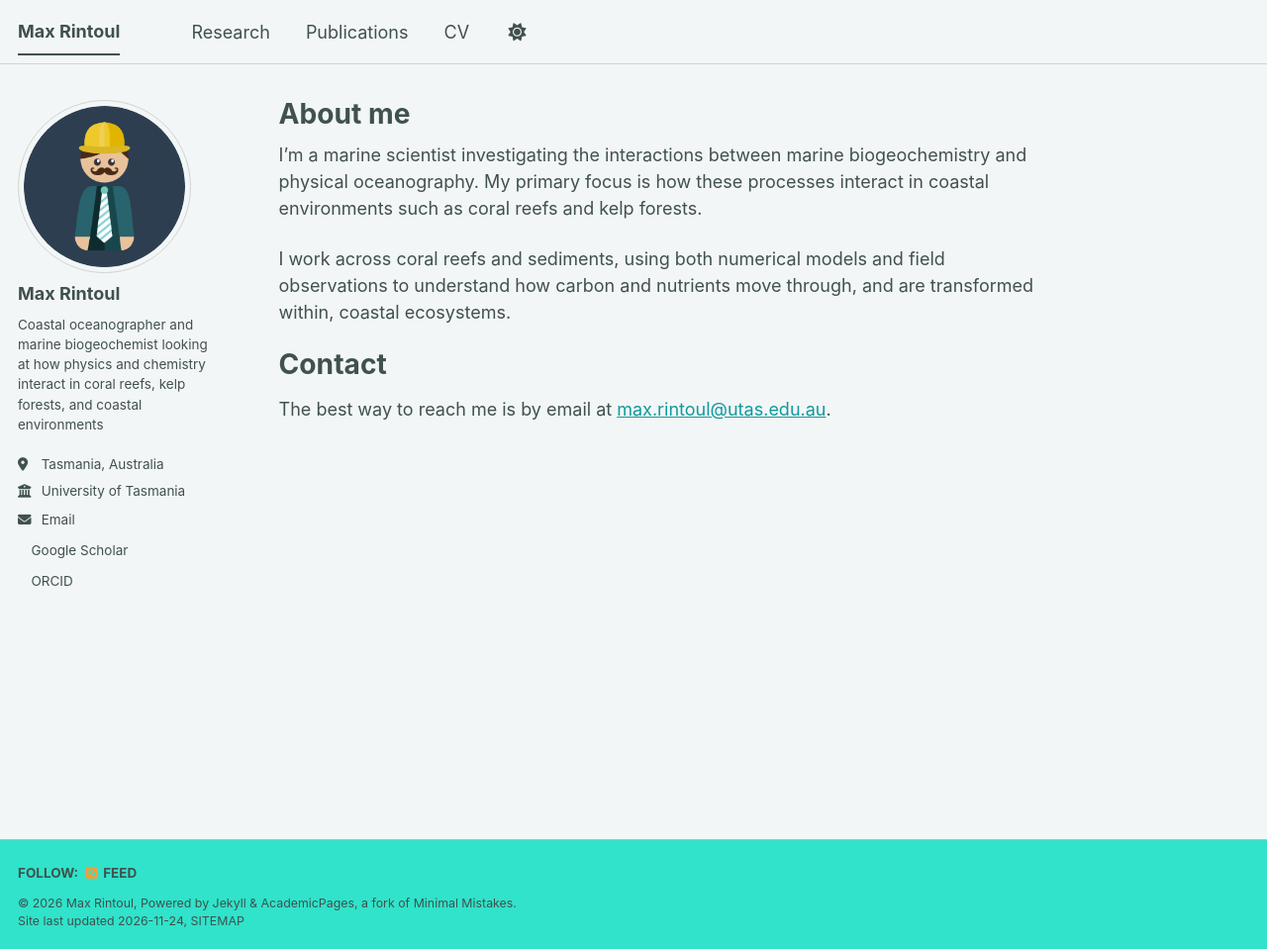
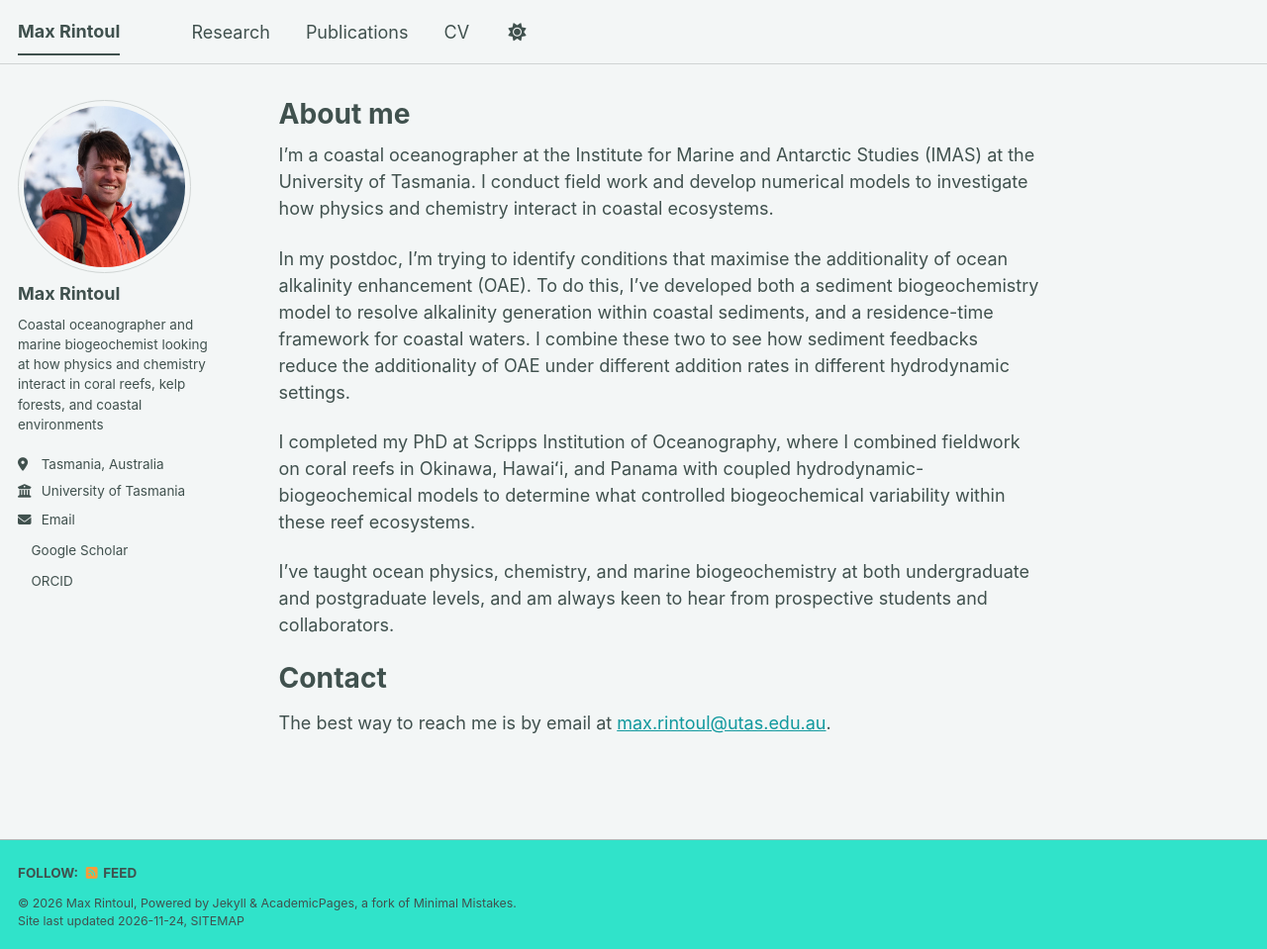
Before and after one commit to maxrintoul/maxrintoul.github.io, a Jekyll site: the page built from _pages/about.md, in a window 1280 px wide and 959 px high. Shown: the whole window at 99% size. Built offline with Jekyll 4.4.1, drawn with Linux system fonts in a browser that asks for light colours; a style sheet for code colours, icons or effects is not loaded.

Commit message:
Rewrite About page and update profile photo
Co-Authored-By: Claude Opus 5.5 <noreply@anthropic.com>

```diff
--- a/_config.yml
+++ b/_config.yml
@@ -23,7 +23,7 @@ repository               : "maxrintoul/maxrintoul.github.io"
 #               Additional customization can be done by editing /_includes/author-profile.html
 author:
   # Biographic information
-  avatar           : "profile.png"
+  avatar           : "profile.jpg"
   name             : "Max Rintoul"
   pronouns         : # example: "she/her"
   bio              : "Coastal oceanographer and marine biogeochemist looking at how physics and chemistry interact in coral reefs, kelp forests, and coastal environments"
--- a/_pages/about.md
+++ b/_pages/about.md
@@ -7,9 +7,13 @@ redirect_from:
   - /about.html
 ---
 
-I'm a marine scientist investigating the interactions between marine biogeochemistry and physical oceanography. My primary focus is how these processes interact in coastal environments such as coral reefs and kelp forests.
+I'm a coastal oceanographer at the Institute for Marine and Antarctic Studies (IMAS) at the University of Tasmania. I conduct field work and develop numerical models to investigate how physics and chemistry interact in coastal ecosystems.
 
-I work across coral reefs and sediments, using both numerical models and field observations to understand how carbon and nutrients move through, and are transformed within, coastal ecosystems.
+In my postdoc, I'm trying to identify conditions that maximise the additionality of ocean alkalinity enhancement (OAE). To do this, I've developed both a sediment biogeochemistry model to resolve alkalinity generation within coastal sediments, and a residence-time framework for coastal waters. I combine these two to see how sediment feedbacks reduce the additionality of OAE under different addition rates in different hydrodynamic settings.
+
+I completed my PhD at Scripps Institution of Oceanography, where I combined fieldwork on coral reefs in Okinawa, Hawaiʻi, and Panama with coupled hydrodynamic-biogeochemical models to determine what controlled biogeochemical variability within these reef ecosystems.
+
+I've taught ocean physics, chemistry, and marine biogeochemistry at both undergraduate and postgraduate levels, and am always keen to hear from prospective students and collaborators.
 
 Contact
 ======
```
Also changed, not shown: images/profile.jpg (added), images/profile.png (deleted).
